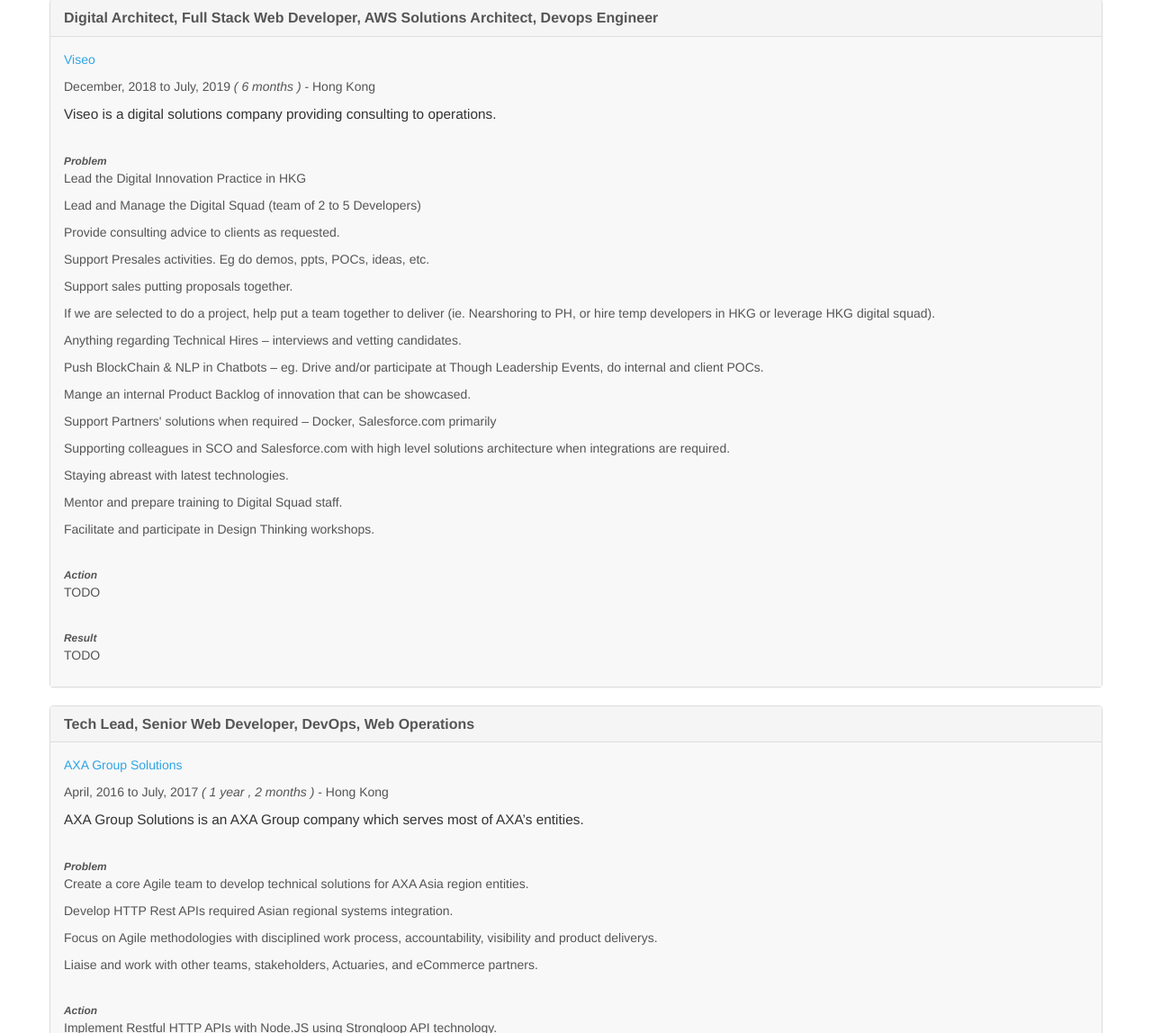
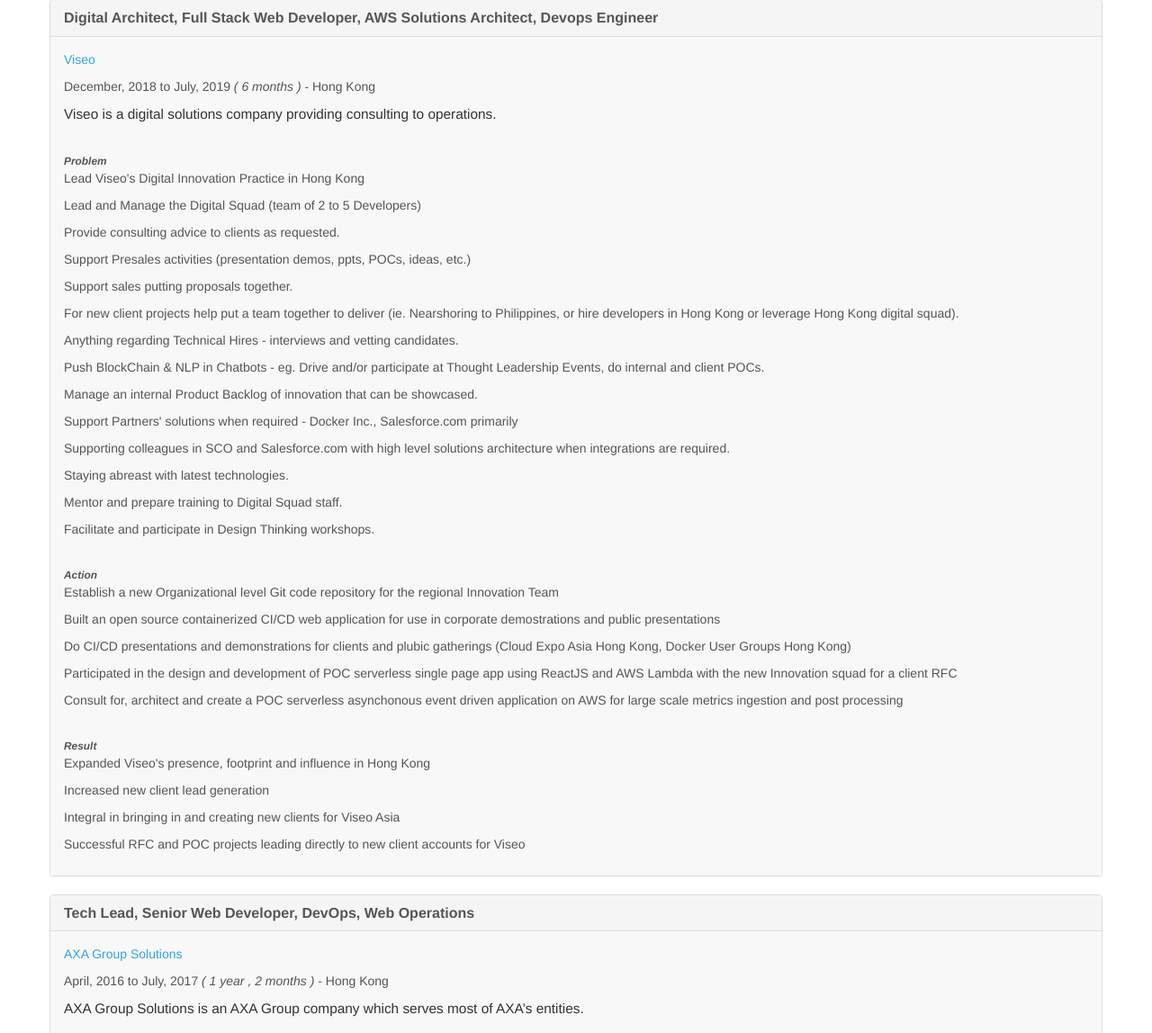
Before and after one commit to rudijs/resume, a website: page index.html in a window 1280 px wide. Shown: the part 1541-2689 px from the top of the page at 90% size. Drawn offline with Linux system fonts and the light colour scheme.

Commit message:
2019 updates

```diff
--- a/index.html
+++ b/index.html
@@ -134,16 +134,16 @@
             <i
               ><small><b>Problem</b></small></i
             >
-            <p>Lead the Digital Innovation Practice in HKG</p>
+            <p>Lead Viseo&#39;s Digital Innovation Practice in Hong Kong</p>
             <p>Lead and Manage the Digital Squad (team of 2 to 5 Developers)</p>
             <p>Provide consulting advice to clients as requested.</p>
-            <p>Support Presales activities. Eg do demos, ppts, POCs, ideas, etc.</p>
+            <p>Support Presales activities (presentation demos, ppts, POCs, ideas, etc.)</p>
             <p>Support sales putting proposals together.</p>
-            <p>If we are selected to do a project, help put a team together to deliver (ie. Nearshoring to PH, or hire temp developers in HKG or leverage HKG digital squad).</p>
-            <p>Anything regarding Technical Hires – interviews and vetting candidates.</p>
-            <p>Push BlockChain &amp; NLP in Chatbots – eg. Drive and/or participate at Though Leadership Events, do internal and client POCs.</p>
-            <p>Mange an internal Product Backlog of innovation that can be showcased.</p>
-            <p>Support Partners&#39; solutions when required – Docker, Salesforce.com primarily</p>
+            <p>For new client projects help put a team together to deliver (ie. Nearshoring to Philippines, or hire developers in Hong Kong or leverage Hong Kong digital squad).</p>
+            <p>Anything regarding Technical Hires - interviews and vetting candidates.</p>
+            <p>Push BlockChain &amp; NLP in Chatbots - eg. Drive and/or participate at Thought Leadership Events, do internal and client POCs.</p>
+            <p>Manage an internal Product Backlog of innovation that can be showcased.</p>
+            <p>Support Partners&#39; solutions when required - Docker Inc., Salesforce.com primarily</p>
             <p>Supporting colleagues in SCO and Salesforce.com with high level solutions architecture when integrations are required.</p>
             <p>Staying abreast with latest technologies.</p>
             <p>Mentor and prepare training to Digital Squad staff.</p>
@@ -153,13 +153,20 @@
             <i
               ><small><b>Action</b></small></i
             >
-            <p>TODO</p>
+            <p>Establish a new Organizational level Git code repository for the regional Innovation Team</p>
+            <p>Built an open source containerized CI/CD web application for use in corporate demostrations and public presentations</p>
+            <p>Do CI/CD presentations and demonstrations for clients and plubic gatherings (Cloud Expo Asia Hong Kong, Docker User Groups Hong Kong)</p>
+            <p>Participated in the design and development of POC serverless single page app using ReactJS and AWS Lambda with the new Innovation squad for a client RFC</p>
+            <p>Consult for, architect and create a POC serverless asynchonous event driven application on AWS for large scale metrics ingestion and post processing</p>
             <br />
 
             <i
               ><small><b>Result</b></small></i
             >
-            <p>TODO</p>
+            <p>Expanded Viseo&#39;s presence, footprint and influence in Hong Kong</p>
+            <p>Increased new client lead generation</p>
+            <p>Integral in bringing in and creating new clients for Viseo Asia</p>
+            <p>Successful RFC and POC projects leading directly to new client accounts for Viseo</p>
           </div>
         </div>
         <div class="panel panel-default">
```
Also changed, not shown: resume.json (+20 -9 lines).
